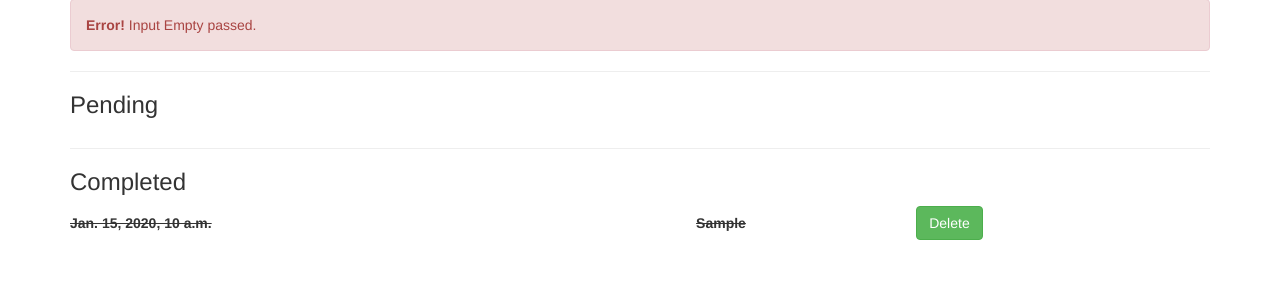
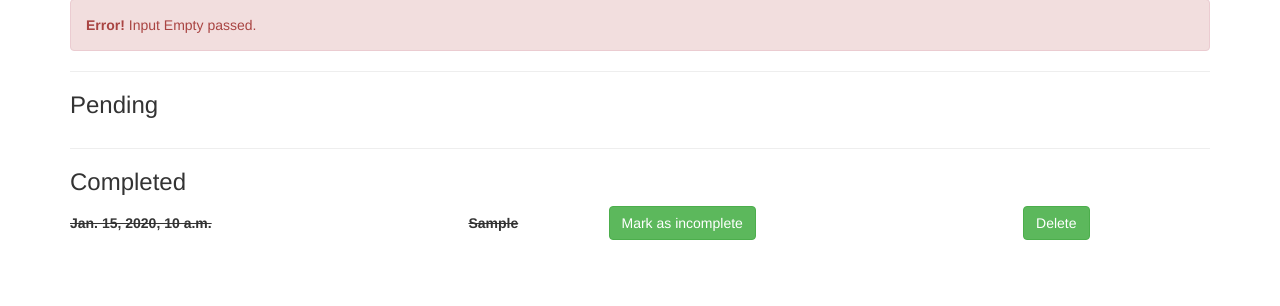
Before and after one commit to Sudutt/TodoApp, a Django app: page /failure/ in a window 1280 px wide. Shown: the part 203-509 px from the top of the page. Run offline with Django 3.2, Linux system fonts and the light colour scheme; tables that the repository leaves empty hold one stand-in row (values such as "Sample post"); lists and menus that the app fills with data are empty; some libraries are stand-ins or nearby versions.

Commit message:
Undo Complete Added

```diff
--- a/TodoApp/urls.py
+++ b/TodoApp/urls.py
@@ -15,14 +15,15 @@ Including another URLconf
 """
 from django.contrib import admin
 from django.conf.urls import url
-from todo.views import home, mark_complete, delete, add, failure
+from todo import views as v
 
 urlpatterns = [
-    url(r'^$',home),
-    url('success/',home),
-    url('failure/', failure),
-    url('complete/', mark_complete),
-    url('delete/', delete),
-    url('new/', add),
+    url(r'^$',v.home),
+    url('success/',v.home),
+    url('failure/', v.failure),
+    url(r'^complete/', v.mark_complete),
+    url(r'^incomplete/', v.mark_incomplete),
+    url('delete/', v.delete),
+    url('new/', v.add),
     url('admin/', admin.site.urls),
 ]
--- a/todo/tempCodeRunnerFile.py
+++ /dev/null
@@ -1,3 +0,0 @@
-i = Schedule.objects.filter(completed=False).order_by("deadline")
-    c = Schedule.objects.filter(completed=True).order_by("deadline")
-    return render(request, "index.html", {'incomplete': i, 'complete':c})
--- a/todo/templates/index.html
+++ b/todo/templates/index.html
@@ -57,6 +57,12 @@
                         <tr>
                             <th><strike>{{post.deadline}}</strike></th>
                             <th><strike>{{post.task_brief}}</strike></th>
+                            <form action="/incomplete/" method="POST">
+                                <input hidden name="id" value="{{post.id}}" />
+                                <th><button class="btn btn-success" value="Incomplete" type="submit">Mark as
+                                        incomplete</button>
+                                </th>
+                            </form>
                             <form action="/delete/" method="POST">
                                 <input hidden name="id" value="{{post.id}}" />
                                 <th><button class="btn btn-success" value="Delete" type="submit">Delete</button>
--- a/todo/views.py
+++ b/todo/views.py
@@ -22,6 +22,16 @@ def mark_complete(request):
     return HttpResponseRedirect("/success")
 
 @csrf_exempt
+def mark_incomplete(request):
+    print("hi")
+    i = request.POST.get("id", "")
+    r = Schedule.objects.filter(id=i).get()
+    print(r.id)
+    r.completed=False
+    r.save()
+    return HttpResponseRedirect("/success")
+
+@csrf_exempt
 def delete(request):
     i = request.POST.get("id", "")
     r = Schedule.objects.filter(id=i)
```
Also changed, not shown: 1 other file.
